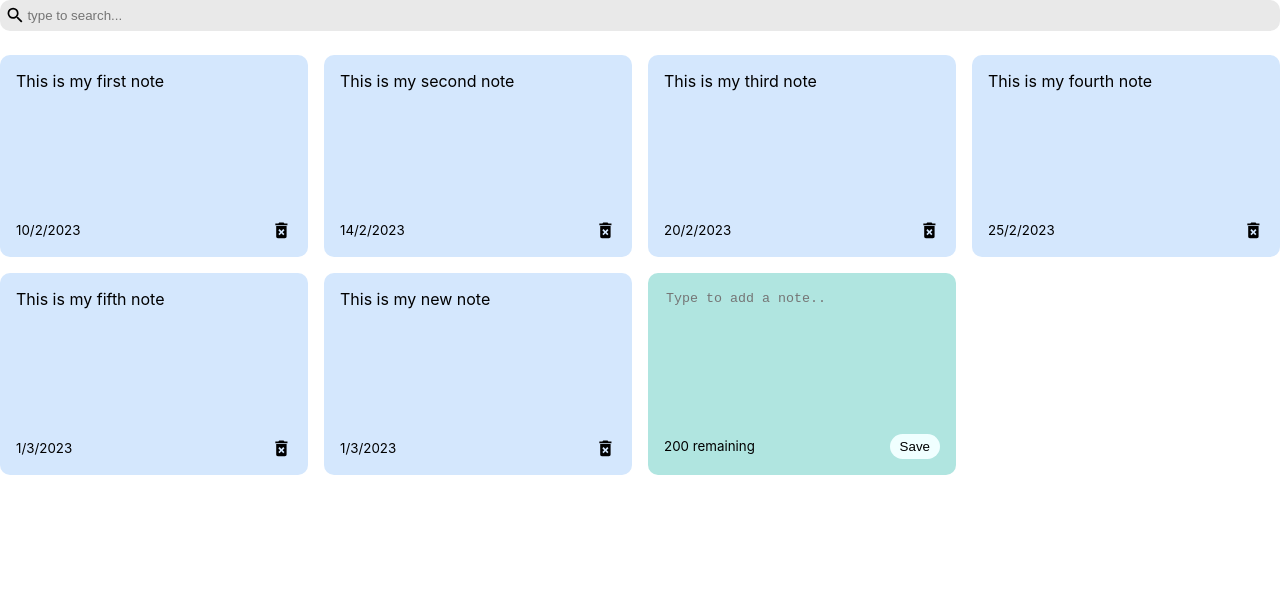
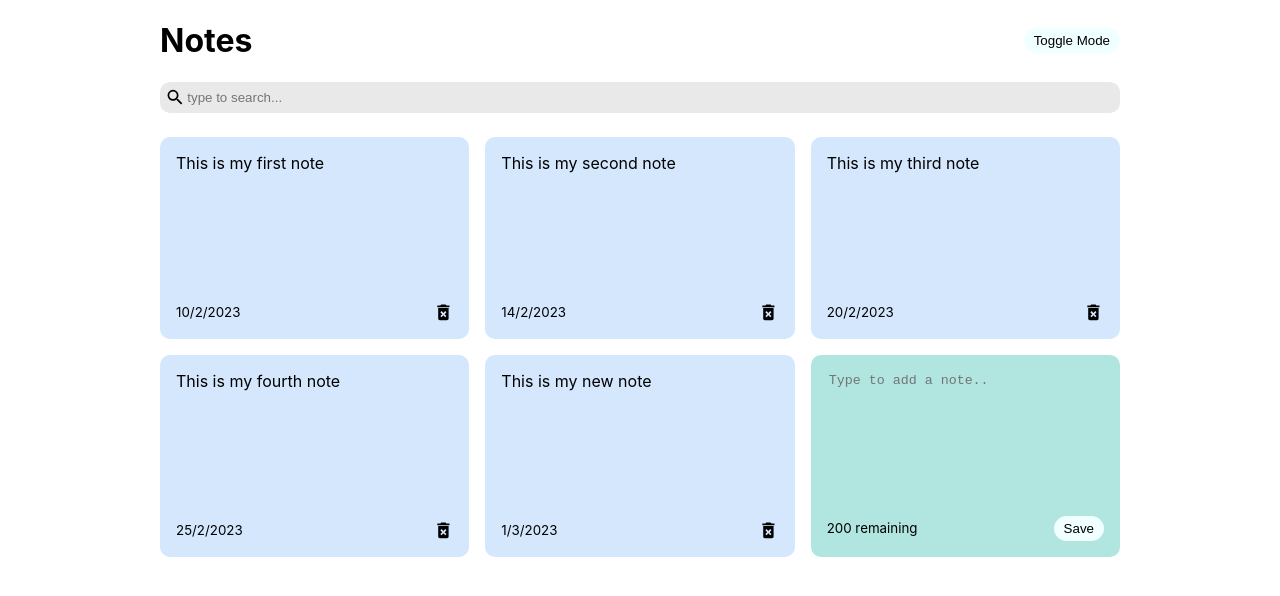
Before and after one commit to nandhini-skumar1/NotesApp, a React (Create React App) app: page / in a window 1280 px wide. Shown: the top 596 px of the page. Built offline with nearby package versions, Linux system fonts and the light colour scheme.

Commit message:
header and dark mode added

```diff
--- a/src/App.js
+++ b/src/App.js
@@ -2,6 +2,7 @@
 import {nanoid} from 'nanoid';
 import NotesList from "./components/NotesList";
 import Search from './components/Search';
+import Header from './components/Header';
 
 const App = () => {
   const [notes,setNotes]= useState([
@@ -27,17 +28,14 @@
     },
     {
       id: nanoid(),
-      text:"This is my fifth note",
-      date:"1/3/2023",
-    },
-    {
-      id: nanoid(),
       text:"This is my new note",
       date:"1/3/2023",
     },
     ]);
 
     const [searchText, setSearchText] = useState('');
+
+    const [darkMode, setDarkMode] = useState(false);
 
     const addNote = (text) => {
       const date= new Date();
@@ -55,7 +53,10 @@
      setNotes(newNotes);
     }
 
-  return ( <div className="container">
+  return (
+    <div className={`${darkMode && 'dark-mode'}`}>
+     <div className="container">
+    <Header handleToggleDarkMode={setDarkMode} />
     <Search handleSearchNote={setSearchText}/>
     <NotesList
      notes={notes.filter((note)=>
@@ -64,6 +65,7 @@
      handleAddNote={addNote}
      handleDeleteNote={deleteNote}/>
   </div>
+  </div>
   );
 };
 
--- /dev/null
+++ b/src/components/Header.js
@@ -0,0 +1,21 @@
+import React from 'react';
+
+const Header = ({ handleToggleDarkMode }) => {
+	return (
+		<div className='header'>
+			<h1>Notes</h1>
+			<button
+				onClick={() =>
+					handleToggleDarkMode(
+						(previousDarkMode) => !previousDarkMode
+					)
+				}
+				className='save'
+			>
+				Toggle Mode
+			</button>
+		</div>
+	);
+};
+
+export default Header;
--- a/src/index.css
+++ b/src/index.css
@@ -10,6 +10,29 @@
 code {
   font-family: source-code-pro, Menlo, Monaco, Consolas, 'Courier New',
     monospace;
+}
+
+.header {
+	display: flex;
+	align-items: center;
+	justify-content: space-between;
+}
+
+.dark-mode {
+	background-color: black;
+}
+
+.dark-mode h1 {
+	color: white;
+}
+
+.container {
+	max-width: 960px;
+	margin-right: auto;
+	margin-left: auto;
+	padding-right: 15px;
+	padding-left: 15px;
+	min-height: 100vh;
 }
 
 .note{
```
